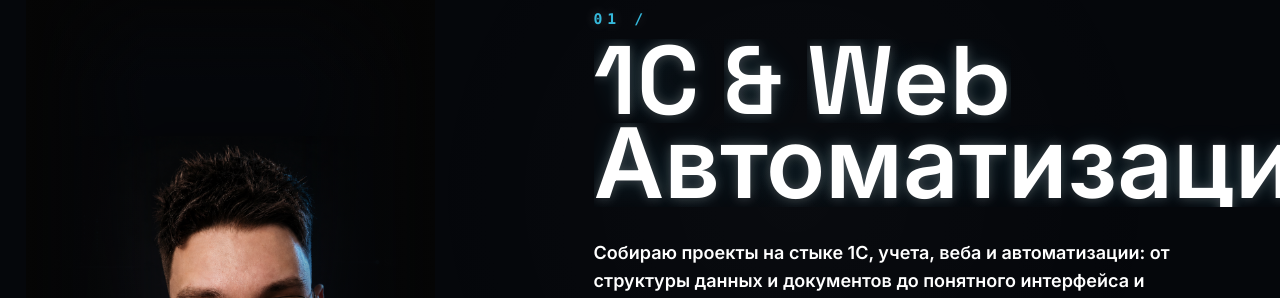
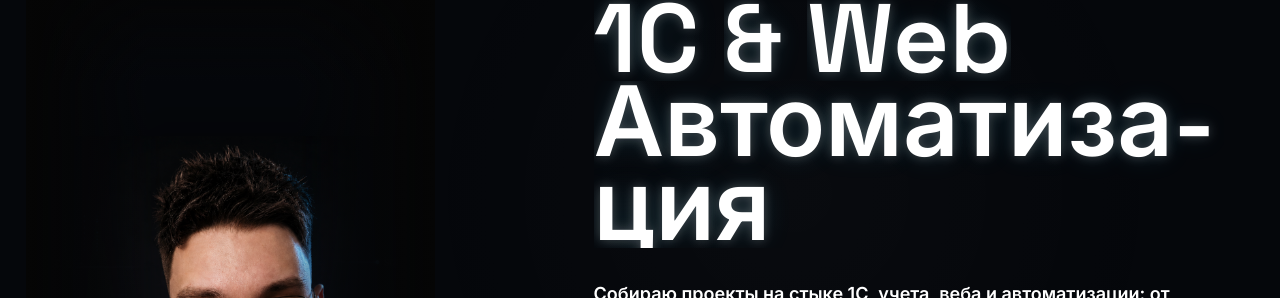
Before and after one commit to MAx-ICTU/DevShakov, a React (Vite) app: page / in a window 1280 px wide. Shown: the part 174-472 px from the top of the page. Built offline with nearby package versions, Linux system fonts and the light colour scheme.

Commit message:
Constrain hero title width

```diff
--- a/src/sections/Hero.tsx
+++ b/src/sections/Hero.tsx
@@ -115,7 +115,7 @@
                 <span className="block">
                   <SplitTextReveal text="1C & Web" delay={0.2} />
                 </span>
-                <span className="block sm:whitespace-nowrap">
+                <span className="block max-w-[9.8ch] sm:max-w-[10.6ch]">
                   <SplitTextReveal text={locale === "ru" ? "Автоматизация" : "Automation"} delay={0.27} />
                 </span>
               </h1>
```
